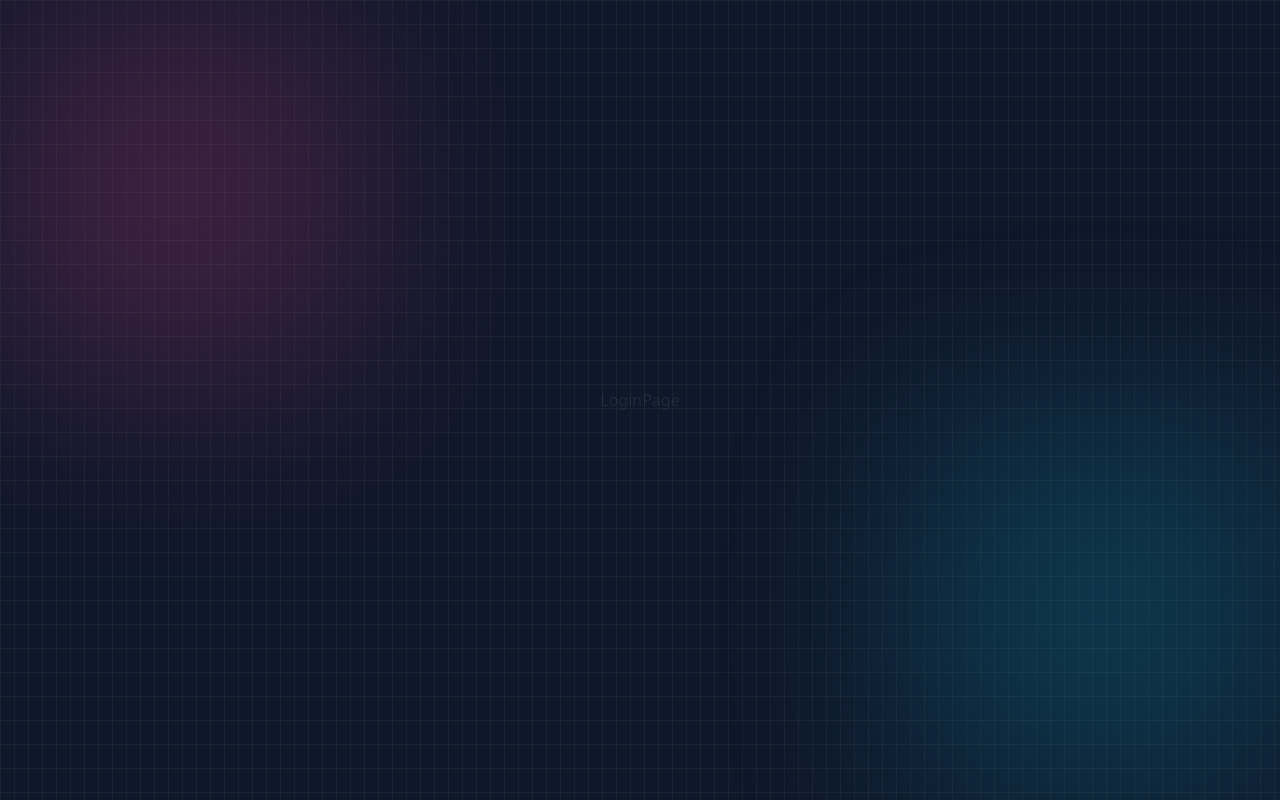
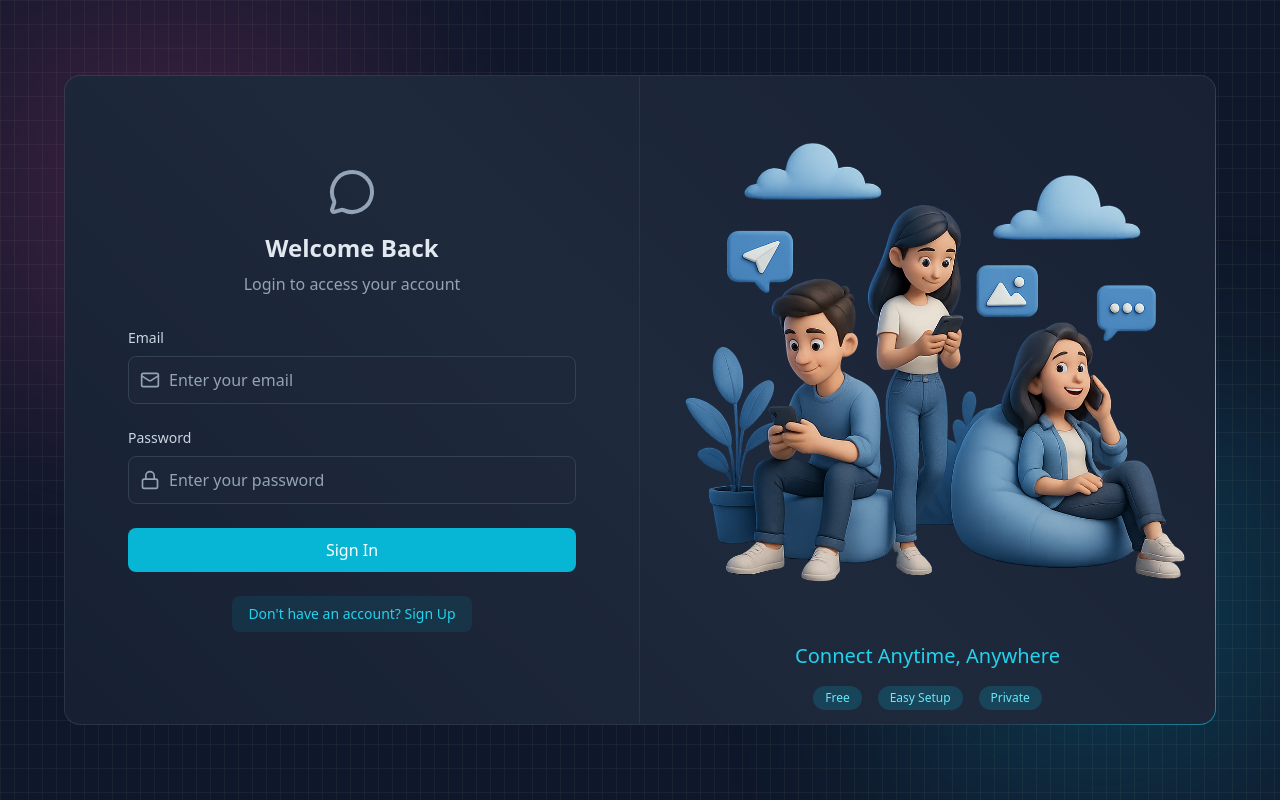
Before and after one commit to kamat-abhi/chatify, a React app in the folder frontend/: page /login in a window 1280 px wide. Built offline with nearby package versions, Linux system fonts and the light colour scheme; no server answers; the HTML template or start-up script is replaced by a standard one.

Commit message:
refactor: update dependencies and enhance error handling in auth store

```diff
--- a/frontend/src/lib/axios.js
+++ b/frontend/src/lib/axios.js
@@ -3,4 +3,5 @@
 export const axiosInstance = axios.create({
     baseURL: import.meta.env.MODE === "development" ? "http://localhost:3000/api" : "/api",
     withCredentials:true,
+    timeout: 5000,
 })
--- a/frontend/src/pages/LoginPage.jsx
+++ b/frontend/src/pages/LoginPage.jsx
@@ -1,9 +1,130 @@
-import React from 'react'
+import { useState } from "react";
+import { useAuthStore } from "../store/useAuthStore";
+import BorderAnimatedContainer from "../components/BorderAnimatedContainer";
+import { Link } from "react-router";
+import {
+  LoaderIcon,
+  LockIcon,
+  MailIcon,
+  MessageCircleIcon,
+} from "lucide-react";
 
 function LoginPage() {
+  const [formData, setFormData] = useState({
+    email: "",
+    password: "",
+  });
+
+  const { login, isLogin } = useAuthStore();
+
+  const handleSubmit = (e) => {
+    e.preventDefault();
+    login(formData);
+  };
+
   return (
-    <div>LoginPage</div>
-  )
+    <div className="w-full flex items-center justify-center p-4 bg-slate-900">
+      <div className="relative w-full max-w-6xl h-[650px]">
+        <BorderAnimatedContainer>
+          <div className="w-full flex flex-col md:flex-row">
+            {/* Form column -left side */}
+            <div className="md:w-1/2 p-8 flex items-center justify-center md:border-r border-slate-600/30">
+              <div className="w-full max-w-md">
+                {/* Heading text */}
+                <div className="text-center mb-8">
+                  <MessageCircleIcon className="w-12 h-12 mx-auto text-slate-400 mb-4" />
+                  <h2 className="text-2xl font-bold text-slate-200 mb-2">
+                    Welcome Back
+                  </h2>
+                  <p className="text-slate-400">Login to access your account</p>
+                </div>
+
+                {/* Form */}
+                <form onSubmit={handleSubmit} className="space-y-6">
+                  {/* Email Input */}
+                  <div>
+                    <label className="auth-input-label">Email</label>
+                    <div className="relative">
+                      <MailIcon className="auth-input-icon" />
+
+                      <input
+                        type="email"
+                        value={formData.email}
+                        onChange={(e) =>
+                          setFormData({ ...formData, email: e.target.value })
+                        }
+                        className="input"
+                        placeholder="Enter your email"
+                      />
+                    </div>
+                  </div>
+
+                  {/* Password Input */}
+                  <div>
+                    <label className="auth-input-label">Password</label>
+                    <div className="relative">
+                      <LockIcon className="auth-input-icon" />
+
+                      <input
+                        type="password"
+                        value={formData.password}
+                        onChange={(e) =>
+                          setFormData({ ...formData, password: e.target.value })
+                        }
+                        className="input"
+                        placeholder="Enter your password"
+                      />
+                    </div>
+                  </div>
+
+                  {/* Submit button */}
+                  <button
+                    className="auth-btn"
+                    type="submit"
+                    disabled={isLogin}
+                  >
+                    {isLogin ? (
+                      <LoaderIcon className="w-full h-5 animate-spin text-center" />
+                    ) : (
+                      "Sign In"
+                    )}
+                  </button>
+                </form>
+
+                <div className="mt-6 text-center">
+                  <Link to="/signup" className="auth-link">
+                    Don't have an account? Sign Up
+                  </Link>
+                </div>
+              </div>
+            </div>
+
+            {/* Form illustraction - Right side */}
+            <div className="hidden md:w-1/2 md:flex items-center justify-center p-6 bg-gradient-to-bl from-slate-800/20 to-transparent">
+              <div>
+                <img
+                  src="login.png"
+                  alt=""
+                  className="w-full h-auto object-contain"
+                />
+                <div className="mt-6 text-center">
+                  <h3 className="text-xl font-medium text-cyan-400">
+                    Connect Anytime, Anywhere
+                  </h3>
+
+                  <div className="mt-4 flex justify-center gap-4">
+                    <span className="auth-badge">Free</span>
+                    <span className="auth-badge">Easy Setup</span>
+                    <span className="auth-badge">Private</span>
+                  </div>
+                </div>
+              </div>
+            </div>
+          </div>
+        </BorderAnimatedContainer>
+      </div>
+    </div>
+  );
 }
 
-export default LoginPage
+export default LoginPage;
--- a/frontend/src/pages/SignUpPage.jsx
+++ b/frontend/src/pages/SignUpPage.jsx
@@ -25,7 +25,7 @@
 
   return (
     <div className="w-full flex items-center justify-center p-4 bg-slate-900">
-      <div className="relative w-full max-w-6xl md:h-[800px] h-[650px]">
+      <div className="relative w-full max-w-6xl h-[650px]">
         <BorderAnimatedContainer>
           <div className="w-full flex flex-col md:flex-row">
             {/* Form column -left side */}
--- a/frontend/src/store/useAuthStore.js
+++ b/frontend/src/store/useAuthStore.js
@@ -6,30 +6,65 @@
   authUser: null,
   isCheckingAuth: true,
   isSignup: false,
+  isLogin: false,
 
-    checkAuth : async () => {
+  checkAuth: async () => {
     try {
       const res = await axiosInstance.get("/auth/check");
-            set({authUser: res.data});
+      set({ authUser: res.data });
     } catch (error) {
       console.log("Error in authCheck", error);
-            set({authUser: null});
+      set({ authUser: null });
     } finally {
-            set({ isCheckingAuth: false});
+      set({ isCheckingAuth: false });
     }
   },
 
-    signup: async(data) => {
-        set({isSignup: true})
+  signup: async (data) => {
+    set({ isSignup: true });
     try {
       const res = await axiosInstance.post("/auth/signup", data);
-            set({authUser: res.data});
+      set({ authUser: res.data });
+      toast.success("Account created successfully!");
+    } catch (error) {
 
-            toast.success("Account created successfully");
+      // Backend offline or timeout
+      if (!error.response) {
+        toast.error("Backend is offline!");
+      }
+      // Axios timeout
+      else if (error.code === "ECONNABORTED") {
+        toast.error("Request timed out.");
+      }
+      // Backend sent message
+      else {
+        toast.error(error.response.data.message || "Signup failed.");
+      }
+
+    } finally {
+      set({ isSignup: false });
+    }
+  },
+
+  login: async (data) => {
+    set({ isLogin: true });
+    try {
+      const res = await axiosInstance.post("/auth/login", data);
+      set({ authUser: res.data });
+      toast.success("Logged in successfully!");
     } catch (error) {
-            toast.error(error.response.data.message);
+
+      if (!error.response) {
+        toast.error("Backend is offline!");
+      } else if (error.code === "ECONNABORTED") {
+        toast.error("Request timed out.");
+      } else {
+        toast.error(error.response.data.message || "Login failed.");
+      }
+
     } finally {
-            set({isSignup: false});
+      set({ isLogin: false });
     }
-    }
+  },
+
 }));
```
Also changed, not shown: 2 other files (tests, documents, lock files or other folders). Lines whose indentation alone changed are shown as unchanged.
